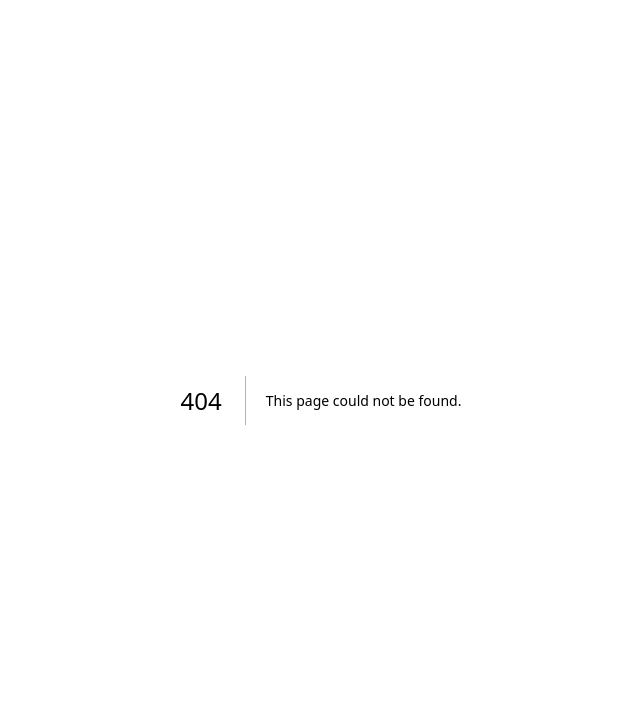
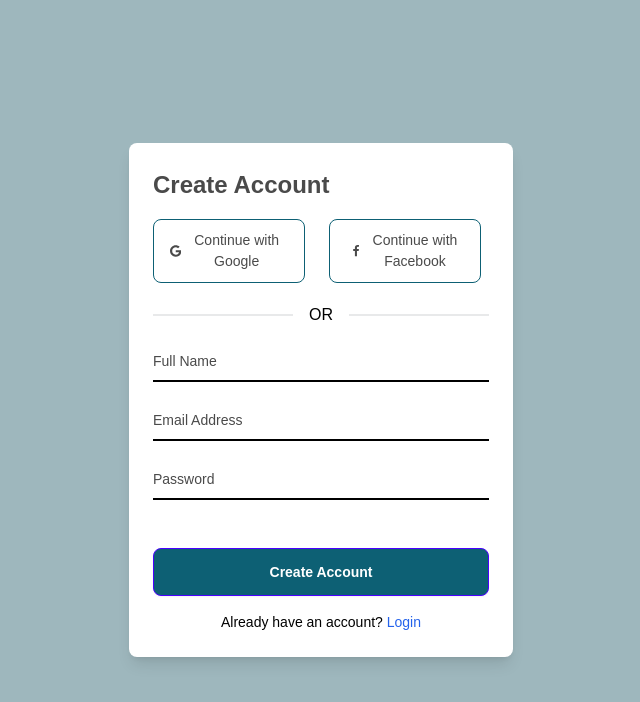
Before and after one commit to TechpreneurCambodia/smean-frontend, a Next.js app: page /signup in a window 1280 px wide. Before the commit this address had no page. Shown: the top 702 px of the page, without its empty margins (319-959 px from the left). Built offline with nearby package versions, Linux system fonts and the light colour scheme.

Commit message:
added sign up and forgot password pages

```diff
--- /dev/null
+++ b/src/app/forgotpass/page.js
@@ -0,0 +1,23 @@
+import React from "react";
+import InputField from "@/components/InputField";
+import Button from "@/components/Button";
+
+export default function Page() {
+  return (
+    <div className="flex items-center justify-center h-screen bg-gray-200">
+    <div className="bg-white p-6 rounded-lg shadow-lg w-96">
+      <h2 className="text-left text-2xl font-bold text-darkGray">
+        Forget Password
+      </h2>
+      <p className="text-left text-sm mt-6 mb-6 text-darkGray">
+        Please enter your email to reset your password
+      </p>
+
+      <InputField type="email" placeholder="Email Address" />
+      <div className="mt-6">
+      <Button text="Reset Password"></Button>
+      </div>
+    </div>
+    </div>
+  );
+}
--- a/src/app/globals.css
+++ b/src/app/globals.css
@@ -17,6 +17,6 @@
 body {
   color: var(--foreground);
   background: var(--background);
-  font-family: Arial, Helvetica, sans-serif;
+  font-family: Poppins, sans-serif;
   @apply font-body text-base text-foreground;
 }
--- /dev/null
+++ b/src/app/signup/page.js
@@ -0,0 +1,11 @@
+import React from "react";
+
+import SignUpForm from "@/components/SignUpForm";
+
+export default function Page() {
+  return (
+    <div className="flex items-center justify-center h-screen bg-gray-200">
+      <SignUpForm />
+    </div>
+  );
+}
--- /dev/null
+++ b/src/components/FloatingInput.js
@@ -0,0 +1,22 @@
+import React from "react";
+
+function FloatingInput({ type = "text", placeholder }) {
+  return (
+    <div className="relative z-0">
+      <input
+        type={type}
+        id={placeholder.toLowerCase().replace(/\s+/g, "_")}
+        className="block py-2.5 px-0 w-full text-sm text-heading text-darkGray bg-transparent border-0 border-b-2 border-black -white focus:outline-none focus:ring-0 focus:border-blue-600 peer"
+        placeholder=" "
+      />
+      <label
+        htmlFor={placeholder.toLowerCase().replace(/\s+/g, "_")}
+        className="absolute text-sm text-darkGray  duration-300 transform -translate-y-6 scale-75 top-3 -z-10 origin-[0] peer-focus:start-0 peer-focus:text-blue-600 peer-focus:dark:text-blue-500 peer-placeholder-shown:scale-100 peer-placeholder-shown:translate-y-0 peer-focus:scale-75 peer-focus:-translate-y-6 rtl:peer-focus:translate-x-1/4 rtl:peer-focus:left-auto"
+      >
+        {placeholder}
+      </label>
+    </div>
+  );
+}
+
+export default FloatingInput;
--- a/src/components/InputField.js
+++ b/src/components/InputField.js
@@ -3,11 +3,11 @@ import React from "react";
 const InputField = ({ type, placeholder }) => {
   return (
     <>
-    <p className="text-left text-sm mt-4 text-darkGray">{placeholder}</p>
+    <p className="text-left text-sm mt-6 mb-6 text-darkGray">{placeholder}</p>
     <input
       type={type}
       placeholder={placeholder}
-      className="input input-bordered w-full bg-gray text-black"
+      className="input input-bordered border border-primary w-full bg-white text-black"
     />
     </>
   );
--- /dev/null
+++ b/src/components/SignUpForm.js
@@ -0,0 +1,37 @@
+"use client";
+import React from 'react';
+import SocialSignUp from './SocialSignUp';
+
+import Button from './Button';
+import FloatingInput from './FloatingInput';
+function SignUpForm() {
+  return (
+    <div className="bg-white p-6 rounded-lg shadow-lg w-96">
+    <h2 className="text-left text-2xl font-bold text-darkGray">Create Account</h2>
+    <SocialSignUp/>
+    <div className="divider text-black color-black">OR</div>
+
+    <div className="mt-4">
+      <FloatingInput type="fullname" placeholder="Full Name" />
+    </div>
+
+    <div className="mt-4">
+      <FloatingInput type="email" placeholder="Email Address" />
+    </div>
+    <div className="mt-4">
+      <FloatingInput type="password" placeholder="Password" />
+    </div>
+
+    <div className="mt-12">
+      <Button text="Create Account" onClick={() => alert("Logging in...")} />
+    </div>
+
+
+    <p className="text-center text-sm mt-4 text-black">
+      Already have an account? <a href="#" className="text-blue-600 hover:underline">Login</a>
+    </p>
+  </div>
+  )
+}
+
+export default SignUpForm
--- /dev/null
+++ b/src/components/SocialSignUp.js
@@ -0,0 +1,50 @@
+import React from "react";
+
+function SocialSignUp() {
+  return (
+    <div className="flex justify-center gap-4 mt-4">
+      <button
+        type="button"
+        className="text-darkGray w-full  bg-[#ffffff] hover:bg-gray-100 hover:text-blue-700 focus:ring-4 border border-primary focus:outline-none focus:ring-[#4285F4]/50 font-medium rounded-lg text-sm px-5 py-2.5 text-center inline-flex items-center justify-between mr-2 mb-2"
+      >
+        <svg
+          className="mr-2 -ml-1 w-4 h-4"
+          aria-hidden="true"
+          focusable="false"
+          data-prefix="fab"
+          data-icon="google"
+          role="img"
+          xmlns="http://www.w3.org/2000/svg"
+          viewBox="0 0 488 512"
+        >
+          <path
+            fill="currentColor"
+            d="M488 261.8C488 403.3 391.1 504 248 504 110.8 504 0 393.2 0 256S110.8 8 248 8c66.8 0 123 24.5 166.3 64.9l-67.5 64.9C258.5 52.6 94.3 116.6 94.3 256c0 86.5 69.1 156.6 153.7 156.6 98.2 0 135-70.4 140.8-106.9H248v-85.3h236.1c2.3 12.7 3.9 24.9 3.9 41.4z"
+          ></path>
+        </svg>
+        Continue with Google<div></div>
+      </button>
+      <button
+        type="button"
+        className="text-darkGray w-full  bg-[#ffffff] hover:bg-gray-100 hover:text-blue-700 focus:ring-4 border border-primary focus:outline-none focus:ring-[#4285F4]/50 font-medium rounded-lg text-sm px-5 py-2.5 text-center inline-flex items-center justify-between mr-2 mb-2"
+      >
+        <svg
+          width="20"
+          height="20"
+          fill="currentColor"
+          className="mr-2"
+          viewBox="0 0 1792 1792"
+          xmlns="http://www.w3.org/2000/svg"
+        >
+          <path
+            fill="currentColor"
+            d="M1343 12v264h-157q-86 0-116 36t-30 108v189h293l-39 296h-254v759h-306v-759h-255v-296h255v-218q0-186 104-288.5t277-102.5q147 0 228 12z"
+          ></path>
+        </svg>
+        Continue with Facebook<div></div>
+      </button>
+    </div>
+  );
+}
+
+export default SocialSignUp;
--- a/tailwind.config.mjs
+++ b/tailwind.config.mjs
@@ -9,8 +9,8 @@ export default {
   theme: {
     extend: {
       fontFamily: {
-        sans: ["Inter", "Arial", "sans-serif"], // Default sans-serif font
-        body: ["Roboto", "sans-serif"], // Custom body font
+        sans: ["Poppins", "sans-serif"], // Default sans-serif font
+        body: ["Poppins", "sans-serif"], // Custom body font
         heading: ["Poppins", "sans-serif"], // Custom heading font
       },
       fontSize: {
```
